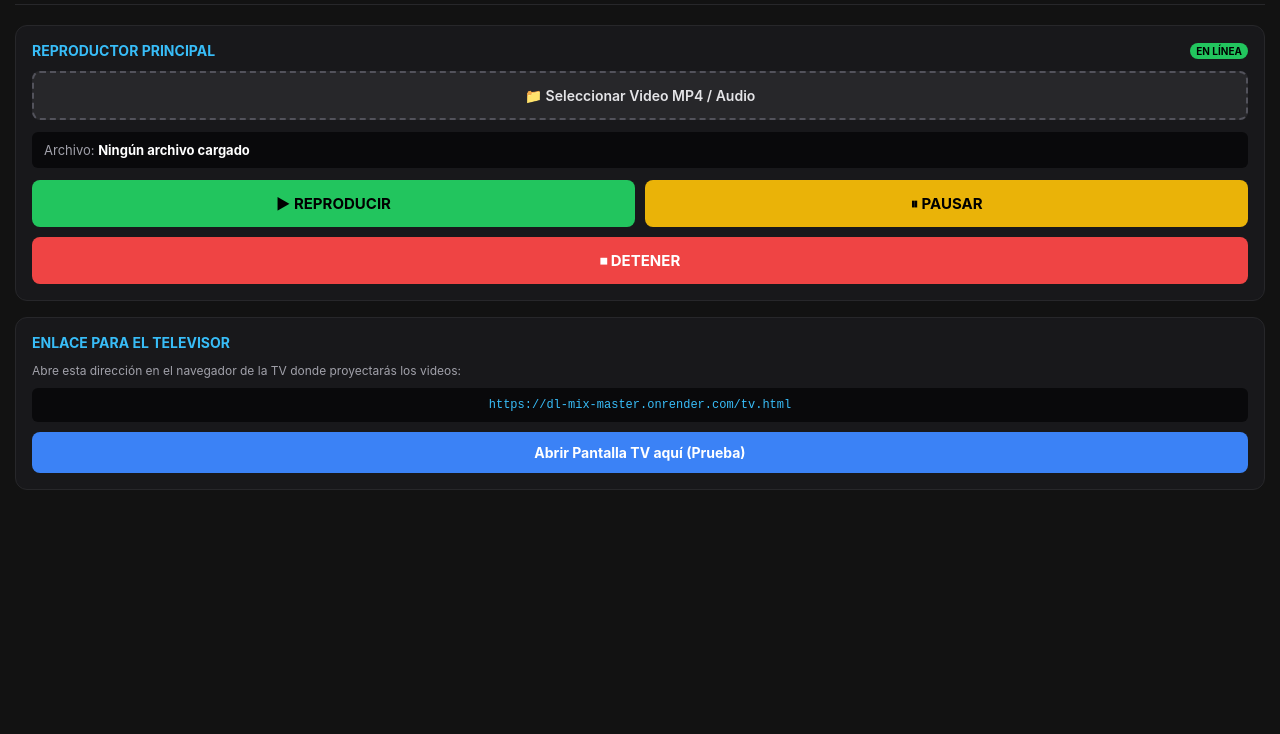
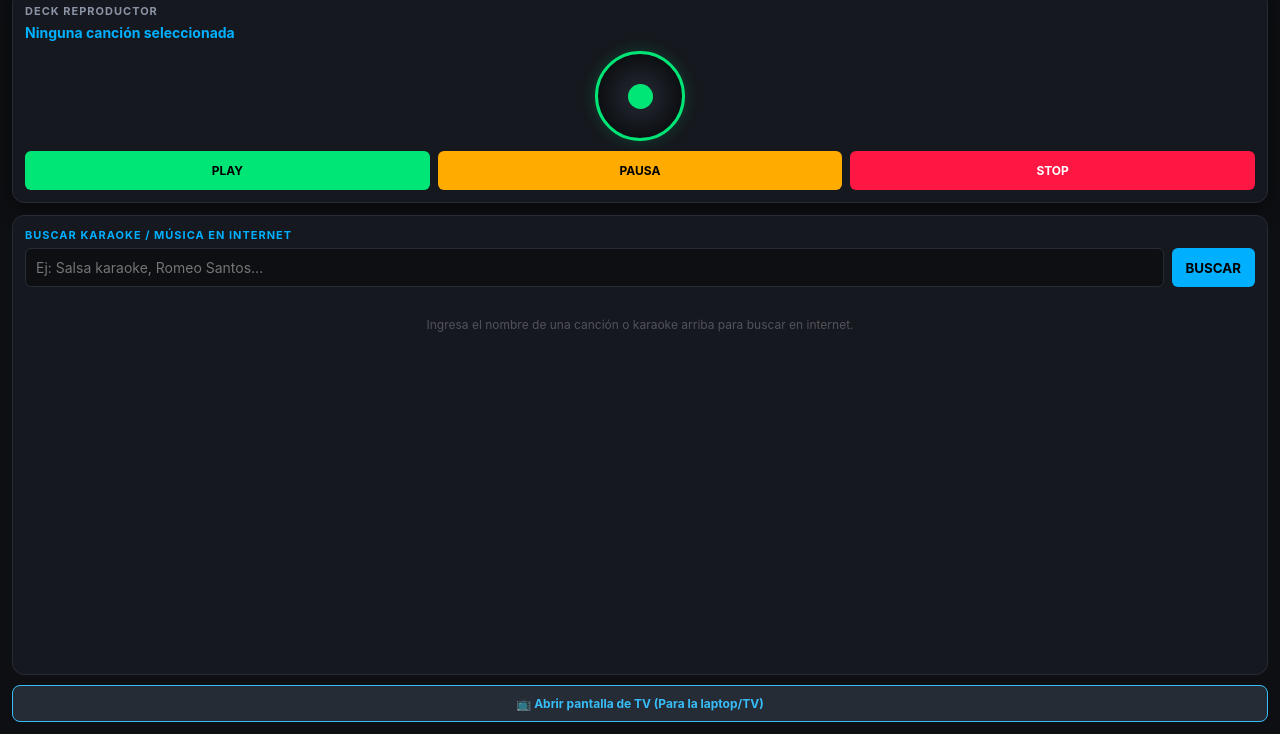
Before and after one commit to darwinlopez10-beep/DL_Mix_Master, a website: page public/index.html in a window 1280 px wide. Shown: the part 66-800 px from the top of the page. Drawn offline with Linux system fonts and the light colour scheme.

Commit message:
Buscador de karaoke online estilo DJ DJay agregado

```diff
--- a/public/index.html
+++ b/public/index.html
@@ -3,103 +3,147 @@
 <head>
   <meta charset="UTF-8">
   <meta name="viewport" content="width=device-width, initial-scale=1.0, maximum-scale=1.0, user-scalable=no">
-  <title>DL Mix-Master Mobile</title>
+  <title>DL Mix-Master DJ</title>
   <style>
-    * { box-sizing: border-box; margin: 0; padding: 0; font-family: -apple-system, BlinkMacSystemFont, "Segoe UI", Roboto, Helvetica, Arial, sans-serif; }
-    body { background-color: #121212; color: #ffffff; padding: 15px; display: flex; flex-direction: column; min-height: 100vh; }
+    * { box-sizing: border-box; margin: 0; padding: 0; font-family: -apple-system, BlinkMacSystemFont, "Segoe UI", Roboto, sans-serif; }
+    body { background-color: #0d0f12; color: #fff; padding: 12px; display: flex; flex-direction: column; min-height: 100vh; }
 
-    header { text-align: center; margin-bottom: 20px; padding-bottom: 10px; border-bottom: 1px solid #27272a; }
-    h1 { color: #22c55e; font-size: 22px; letter-spacing: 1px; }
-    p.subtitle { color: #a1a1aa; font-size: 12px; margin-top: 4px; }
+    header { display: flex; justify-content: space-between; align-items: center; padding-bottom: 10px; border-bottom: 1px solid #1f242d; margin-bottom: 12px; }
+    .logo { font-weight: 900; font-size: 18px; color: #00e676; letter-spacing: 1px; }
+    .badge { background: #1f242d; color: #38bdf8; padding: 4px 8px; border-radius: 12px; font-size: 11px; }
 
-    .card { background: #18181b; border: 1px solid #27272a; border-radius: 12px; padding: 16px; margin-bottom: 16px; }
-    .card-title { font-size: 14px; font-weight: bold; color: #38bdf8; margin-bottom: 12px; display: flex; justify-content: space-between; align-items: center; }
+    /* Deck DJ Style */
+    .dj-deck { background: #15181e; border: 1px solid #262c36; border-radius: 12px; padding: 12px; margin-bottom: 12px; box-shadow: 0 4px 20px rgba(0,0,0,0.5); }
+    .deck-title { color: #8a94a6; font-size: 11px; font-weight: bold; letter-spacing: 1px; margin-bottom: 6px; }
+    .track-title { font-size: 14px; font-weight: bold; color: #00b0ff; white-space: nowrap; overflow: hidden; text-overflow: ellipsis; margin-bottom: 10px; }
 
-    .file-input-wrapper { position: relative; margin-bottom: 12px; }
-    .btn-file { width: 100%; padding: 14px; background: #27272a; border: 2px dashed #52525b; border-radius: 8px; color: #e4e4e7; font-size: 14px; text-align: center; font-weight: 600; cursor: pointer; display: block; }
-    input[type="file"] { display: none; }
+    .jog-container { display: flex; justify-content: center; margin: 10px 0; }
+    .jog-wheel { width: 90px; height: 90px; border-radius: 50%; background: radial-gradient(circle, #252b36 0%, #0d0f12 70%); border: 3px solid #00e676; display: flex; align-items: center; justify-content: center; box-shadow: 0 0 15px rgba(0, 230, 118, 0.2); }
+    .jog-inner { width: 25px; height: 25px; border-radius: 50%; background: #00e676; }
 
-    .track-info { background: #09090b; padding: 10px 12px; border-radius: 6px; font-size: 13px; color: #a1a1aa; word-break: break-all; margin-bottom: 12px; }
-    .track-info strong { color: #fff; }
+    .controls-row { display: grid; grid-template-columns: 1fr 1fr 1fr; gap: 8px; margin-top: 10px; }
+    .btn { padding: 12px; border: none; border-radius: 6px; font-weight: bold; font-size: 12px; cursor: pointer; text-align: center; }
+    .btn-play { background: #00e676; color: #000; }
+    .btn-pause { background: #ffab00; color: #000; }
+    .btn-stop { background: #ff1744; color: #fff; }
 
-    .control-grid { display: grid; grid-template-columns: 1fr 1fr; gap: 10px; }
-    .btn { padding: 14px; border: none; border-radius: 8px; font-size: 15px; font-weight: bold; cursor: pointer; text-align: center; }
-    .btn-play { background: #22c55e; color: #000; }
-    .btn-pause { background: #eab308; color: #000; }
-    .btn-stop { background: #ef4444; color: #fff; grid-column: span 2; }
+    /* Buscador */
+    .search-section { background: #15181e; border: 1px solid #262c36; border-radius: 12px; padding: 12px; flex: 1; }
+    .search-box { display: flex; gap: 8px; margin-bottom: 10px; }
+    .search-box input { flex: 1; padding: 10px; background: #0d0f12; border: 1px solid #262c36; border-radius: 6px; color: #fff; font-size: 14px; }
+    .search-box button { padding: 10px 14px; background: #00b0ff; border: none; border-radius: 6px; color: #000; font-weight: bold; cursor: pointer; }
 
-    .tv-link-btn { width: 100%; padding: 12px; background: #3b82f6; color: #fff; border: none; border-radius: 8px; font-size: 14px; font-weight: bold; margin-top: 10px; cursor: pointer; }
+    .results-list { max-height: 250px; overflow-y: auto; display: flex; flex-direction: column; gap: 6px; }
+    .result-item { background: #0d0f12; border: 1px solid #1f242d; border-radius: 6px; padding: 8px; display: flex; justify-content: space-between; align-items: center; }
+    .result-info { font-size: 12px; color: #e4e4e7; flex: 1; margin-right: 8px; overflow: hidden; text-overflow: ellipsis; display: -webkit-box; -webkit-line-clamp: 2; -webkit-box-orient: vertical; }
+    .btn-add { background: #00e676; color: #000; border: none; padding: 6px 10px; border-radius: 4px; font-size: 11px; font-weight: bold; cursor: pointer; }
+
+    .tv-btn { width: 100%; margin-top: 10px; background: #262c36; color: #38bdf8; border: 1px solid #38bdf8; padding: 10px; border-radius: 8px; font-size: 12px; font-weight: bold; }
   </style>
 </head>
 <body>
 
   <header>
-    <h1>DL MIX-MASTER</h1>
-    <p class="subtitle">Control Remoto de Karaoke y Video</p>
+    <div class="logo">DL MIX-MASTER</div>
+    <div class="badge">ONLINE</div>
   </header>
 
-  <!-- CONTROL DE REPRODUCCIÓN -->
-  <div class="card">
-    <div class="card-title">
-      <span>REPRODUCTOR PRINCIPAL</span>
-      <span id="status-badge" style="font-size:10px; background:#22c55e; color:#000; padding:2px 6px; border-radius:10px;">EN LÍNEA</span>
+  <!-- DECK PRINCIPAL -->
+  <div class="dj-deck">
+    <div class="deck-title">DECK REPRODUCTOR</div>
+    <div class="track-title" id="current-song">Ninguna canción seleccionada</div>
+
+    <div class="jog-container">
+      <div class="jog-wheel"><div class="jog-inner"></div></div>
     </div>
 
-    <div class="file-input-wrapper">
-      <label for="video-file" class="btn-file">📁 Seleccionar Video MP4 / Audio</label>
-      <input type="file" id="video-file" accept="video/mp4,video/webm,audio/*" onchange="handleFileSelect(this)">
-    </div>
-
-    <div class="track-info">
-      Archivo: <strong id="current-filename">Ningún archivo cargado</strong>
-    </div>
-
-    <div class="control-grid">
-      <button class="btn btn-play" onclick="sendControl('play')">▶ REPRODUCIR</button>
-      <button class="btn btn-pause" onclick="sendControl('pause')">⏸ PAUSAR</button>
-      <button class="btn btn-stop" onclick="sendControl('stop')">⏹ DETENER</button>
+    <div class="controls-row">
+      <button class="btn btn-play" onclick="sendAction('play')">PLAY</button>
+      <button class="btn btn-pause" onclick="sendAction('pause')">PAUSA</button>
+      <button class="btn btn-stop" onclick="sendAction('stop')">STOP</button>
     </div>
   </div>
 
-  <!-- ENLACE PANTALLA TV -->
-  <div class="card">
-    <div class="card-title">ENLACE PARA EL TELEVISOR</div>
-    <p style="font-size: 12px; color: #a1a1aa; margin-bottom: 10px;">
-      Abre esta dirección en el navegador de la TV donde proyectarás los videos:
-    </p>
-    <div style="background:#09090b; padding:10px; border-radius:6px; font-family:monospace; font-size:12px; color:#38bdf8; text-align:center; word-break:break-all;">
-      https://dl-mix-master.onrender.com/tv.html
+  <!-- BUSCADOR INTERNET -->
+  <div class="search-section">
+    <div class="deck-title" style="color:#00b0ff;">BUSCAR KARAOKE / MÚSICA EN INTERNET</div>
+    <div class="search-box">
+      <input type="text" id="query" placeholder="Ej: Salsa karaoke, Romeo Santos...">
+      <button onclick="searchMusic()">BUSCAR</button>
     </div>
-    <button class="tv-link-btn" onclick="window.open('/tv.html', '_blank')">Abrir Pantalla TV aquí (Prueba)</button>
+
+    <div class="results-list" id="results">
+      <div style="text-align:center; color:#52525b; font-size:12px; padding:20px;">
+        Ingresa el nombre de una canción o karaoke arriba para buscar en internet.
+      </div>
+    </div>
   </div>
+
+  <button class="tv-btn" onclick="window.open('/tv.html', '_blank')">📺 Abrir pantalla de TV (Para la laptop/TV)</button>
 
   <script>
     const ws = new WebSocket((location.protocol === 'https:' ? 'wss://' : 'ws://') + location.host);
-    let selectedFileUrl = null;
-    let selectedFileName = '';
+    let currentVideoId = '';
 
-    function handleFileSelect(input) {
-      if (input.files && input.files[0]) {
-        const file = input.files[0];
-        selectedFileName = file.name;
-        document.getElementById('current-filename').innerText = selectedFileName;
+    function searchMusic() {
+      const q = document.getElementById('query').value;
+      if (!q) return;
 
-        // Crear URL local para enviar la transmisión del archivo
-        selectedFileUrl = URL.createObjectURL(file);
-      }
+      const resultsDiv = document.getElementById('results');
+      resultsDiv.innerHTML = '<div style="text-align:center; color:#38bdf8; padding:20px;">Buscando en internet...</div>';
+
+      // Uso de motor de búsqueda libre de YouTube sin API Key
+      fetch(`https://pipe-api.vercel.app/api/search?q=${encodeURIComponent(q + ' karaoke')}`)
+        .then(res => res.json())
+        .then(data => {
+          resultsDiv.innerHTML = '';
+          const items = data.results || data.items || [];
+          if (items.length === 0) {
+            resultsDiv.innerHTML = '<div style="text-align:center; color:#ef4444; padding:10px;">No se encontraron canciones.</div>';
+            return;
+          }
+
+          items.slice(0, 10).forEach(item => {
+            const title = item.title || item.name;
+            const videoId = item.id || (item.url ? item.url.split('v=')[1] : '');
+
+            if (videoId) {
+              const div = document.createElement('div');
+              div.className = 'result-item';
+              div.innerHTML = `
+                <div class="result-info">${title}</div>
+                <button class="btn-add" onclick="playVideo('${videoId}', '${escape(title)}')">▶ TV</button>
+              `;
+              resultsDiv.appendChild(div);
+            }
+          });
+        })
+        .catch(err => {
+          // Fallback a reproductor directo
+          resultsDiv.innerHTML = `
+            <div class="result-item">
+              <div class="result-info">Reproducir Búsqueda Directa: "${q}"</div>
+              <button class="btn-add" onclick="playDirect('${q}')">▶ REPRODUCIR</button>
+            </div>`;
+        });
     }
 
-    function sendControl(action) {
-      if (!selectedFileUrl && action === 'play') {
-        alert('Por favor selecciona un archivo MP4 o de audio primero.');
-        return;
-      }
+    function playVideo(id, title) {
+      const cleanTitle = unescape(title);
+      document.getElementById('current-song').innerText = cleanTitle;
+      currentVideoId = id;
 
       ws.send(JSON.stringify({
-        type: 'media_control',
-        action: action,
-        title: selectedFileName,
-        url: selectedFileUrl
+        type: 'yt_play',
+        videoId: id,
+        title: cleanTitle
+      }));
+    }
+
+    function sendAction(action) {
+      ws.send(JSON.stringify({
+        type: 'yt_control',
+        action: action
       }));
     }
   </script>
--- a/public/tv.html
+++ b/public/tv.html
@@ -3,51 +3,60 @@
 <head>
   <meta charset="UTF-8">
   <meta name="viewport" content="width=device-width, initial-scale=1.0">
-  <title>DL Mix-Master TV Display</title>
+  <title>DL Mix-Master TV</title>
   <style>
     * { box-sizing: border-box; margin: 0; padding: 0; }
-    body { background-color: #000; color: #fff; height: 100vh; display: flex; align-items: center; justify-content: center; overflow: hidden; font-family: sans-serif; }
-
-    #video-player { width: 100vw; height: 100vh; object-fit: contain; display: none; }
-    .standby-screen { text-align: center; }
-    h1 { font-size: 3rem; color: #22c55e; margin-bottom: 1rem; }
-    p { font-size: 1.5rem; color: #a1a1aa; }
+    body { background-color: #000; color: #fff; height: 100vh; overflow: hidden; display: flex; align-items: center; justify-content: center; font-family: sans-serif; }
+    #player { width: 100vw; height: 100vh; pointer-events: none; }
+    .standby { text-align: center; }
+    h1 { font-size: 3rem; color: #00e676; margin-bottom: 10px; }
+    p { color: #8a94a6; font-size: 1.5rem; }
   </style>
+  <script src="https://www.youtube.com/iframe_api"></script>
 </head>
 <body>
 
-  <div id="standby" class="standby-screen">
+  <div id="standby" class="standby">
     <h1>DL MIX-MASTER</h1>
-    <p>Esperando video desde el celular...</p>
+    <p>Conectado. Busca una canción desde tu teléfono para iniciar la rumba.</p>
   </div>
 
-  <video id="video-player" controls autoplay></video>
+  <div id="player" style="display:none;"></div>
 
   <script>
+    let player;
     const ws = new WebSocket((location.protocol === 'https:' ? 'wss://' : 'ws://') + location.host);
-    const video = document.getElementById('video-player');
-    const standby = document.getElementById('standby');
 
-    ws.onmessage = (event) => {
-      const data = JSON.parse(event.data);
-      if (data.type === 'media_control') {
-        if (data.action === 'play') {
-          if (data.url && video.src !== data.url) {
-            video.src = data.url;
+    function onYouTubeIframeAPIReady() {
+      player = new YT.Player('player', {
+        height: '100%',
+        width: '100%',
+        playerVars: { 'autoplay': 1, 'controls': 0, 'modestbranding': 1 },
+        events: {
+          'onReady': onPlayerReady
+        }
+      });
+    }
+
+    function onPlayerReady(event) {
+      ws.onmessage = (msg) => {
+        const data = JSON.parse(msg.data);
+        if (data.type === 'yt_play') {
+          document.getElementById('standby').style.display = 'none';
+          document.getElementById('player').style.display = 'block';
+          player.loadVideoById(data.videoId);
+          player.playVideo();
+        } else if (data.type === 'yt_control') {
+          if (data.action === 'play') player.playVideo();
+          if (data.action === 'pause') player.pauseVideo();
+          if (data.action === 'stop') {
+            player.stopVideo();
+            document.getElementById('player').style.display = 'none';
+            document.getElementById('standby').style.display = 'block';
           }
-          standby.style.display = 'none';
-          video.style.display = 'block';
-          video.play();
-        } else if (data.action === 'pause') {
-          video.pause();
-        } else if (data.action === 'stop') {
-          video.pause();
-          video.currentTime = 0;
-          video.style.display = 'none';
-          standby.style.display = 'block';
         }
-      }
-    };
+      };
+    }
   </script>
 </body>
 </html>
```
